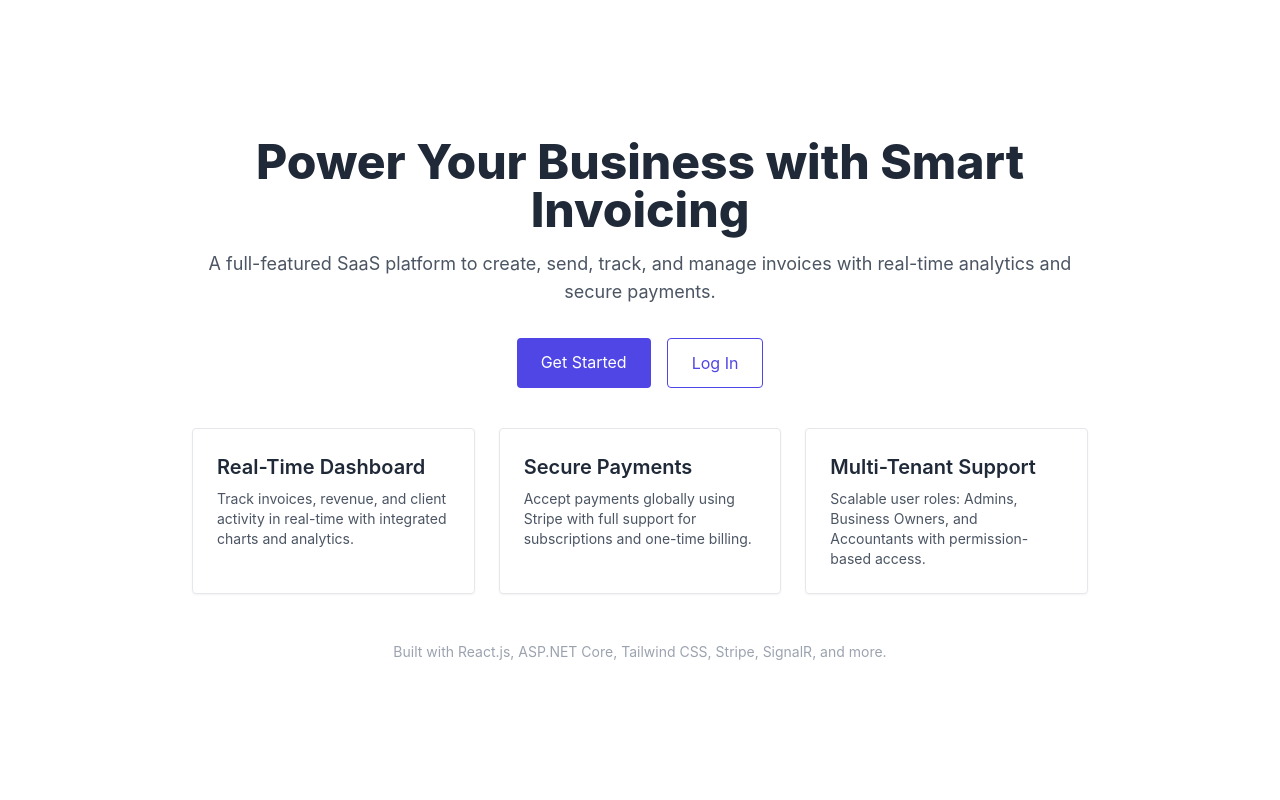
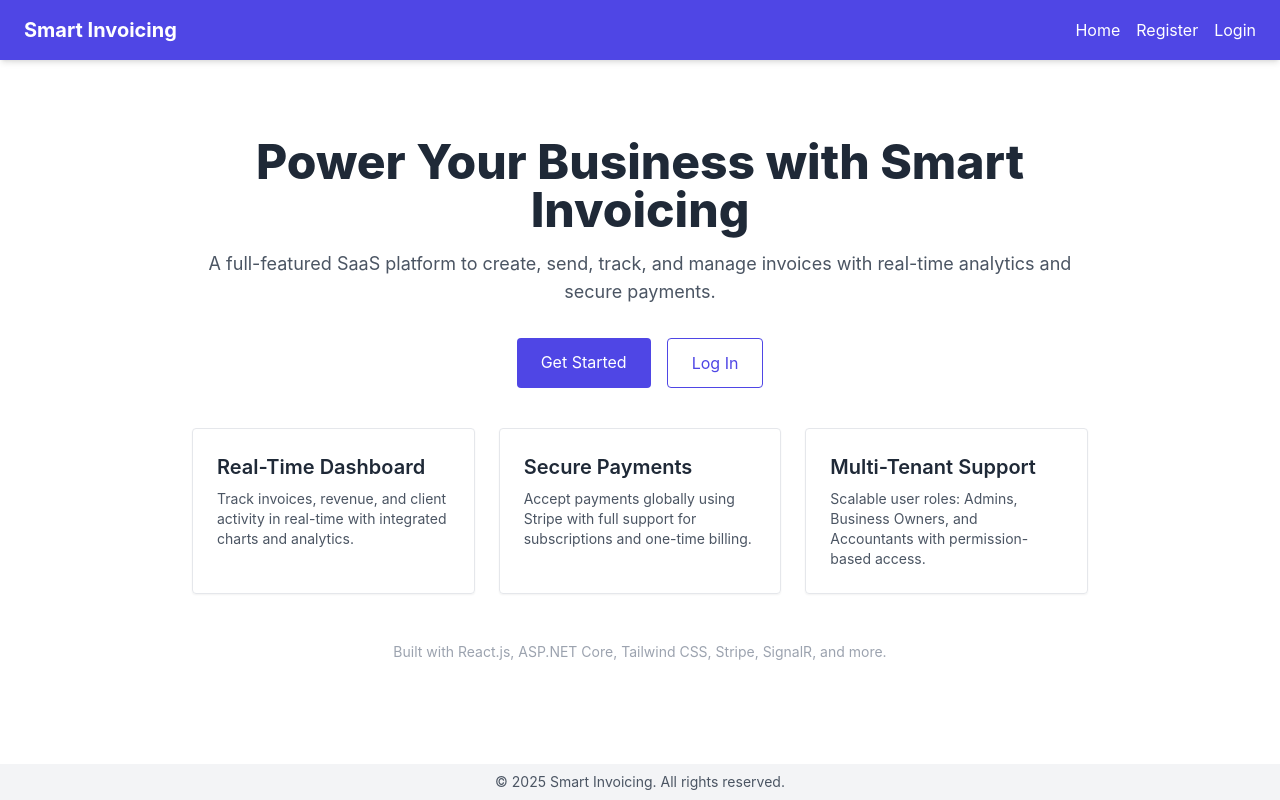
Before and after one commit to jackson951/invoicing-system-web-app, a React (Create React App) app: page / in a window 1280 px wide. Built offline with nearby package versions, Linux system fonts and the light colour scheme.

Commit message:
header and footer setup

```diff
--- a/src/App.js
+++ b/src/App.js
@@ -1,12 +1,18 @@
+import React from 'react';
 import { BrowserRouter as Router, Routes, Route } from "react-router-dom";
-import Home from "./pages/home";
-import Register from "./pages/register";
-import Login from "./pages/login";
-import NotFound from "./pages/notFound";
+import Home from "./pages/home"; // Corrected import path
+import Register from "./pages/register"; // Corrected import path
+import Login from "./pages/login";   // Corrected import path
+import NotFound from "./pages/notFound"; // Corrected import path
+import Header from './components/header';
+import Footer from "./components/footer"; // Import Footer
 
 function App() {
   return (
     <Router>
+      <div className="flex flex-col min-h-screen">
+        <Header /> {/* Include Header */}
+        <main className="flex-grow">
           <Routes>
             {/* Default Route - Home page */}
             <Route path="/" element={<Home />} />
@@ -18,6 +24,9 @@ function App() {
             {/* Optional: Add a fallback route for unmatched paths */}
             <Route path="*" element={<NotFound />} />
           </Routes>
+        </main>
+        <Footer /> {/* Include Footer */}
+      </div>
     </Router>
   );
 }
--- /dev/null
+++ b/src/components/footer.jsx
@@ -0,0 +1,15 @@
+import React from "react";
+
+export default function Footer() {
+  return (
+    <footer className="fixed bottom-0 left-0 right-0 bg-gray-100 text-gray-600 py-2 px-6 z-50">
+      <div className="container mx-auto text-center">
+        <p className="text-sm">
+          &copy; {new Date().getFullYear()} Smart Invoicing. All rights
+          reserved.
+        </p>
+        {/* You can add more footer content here, like social links, etc. */}
+      </div>
+    </footer>
+  );
+}
--- /dev/null
+++ b/src/components/header.jsx
@@ -0,0 +1,36 @@
+import React from "react";
+import { Link } from "react-router-dom";
+
+function Header() {
+  return (
+    <header className="fixed top-0 left-0 right-0 bg-indigo-600 text-white py-4 px-6 z-50 shadow-md">
+      <div className="container mx-auto flex justify-between items-center">
+        <Link to="/" className="text-xl font-bold">
+          Smart Invoicing
+        </Link>
+        <nav>
+          <ul className="flex space-x-4">
+            <li>
+              <Link to="/" className="hover:text-indigo-200 transition">
+                Home
+              </Link>
+            </li>
+            <li>
+              <Link to="/register" className="hover:text-indigo-200 transition">
+                Register
+              </Link>
+            </li>
+            <li>
+              <Link to="/login" className="hover:text-indigo-200 transition">
+                Login
+              </Link>
+            </li>
+            {/* Add more navigation links as needed */}
+          </ul>
+        </nav>
+      </div>
+    </header>
+  );
+}
+
+export default Header;
```
Lines whose indentation alone changed are shown as unchanged.
